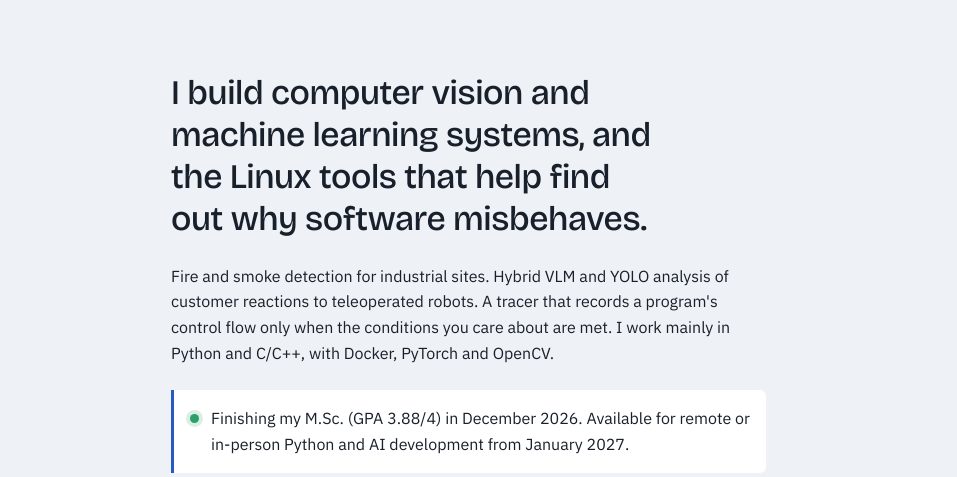
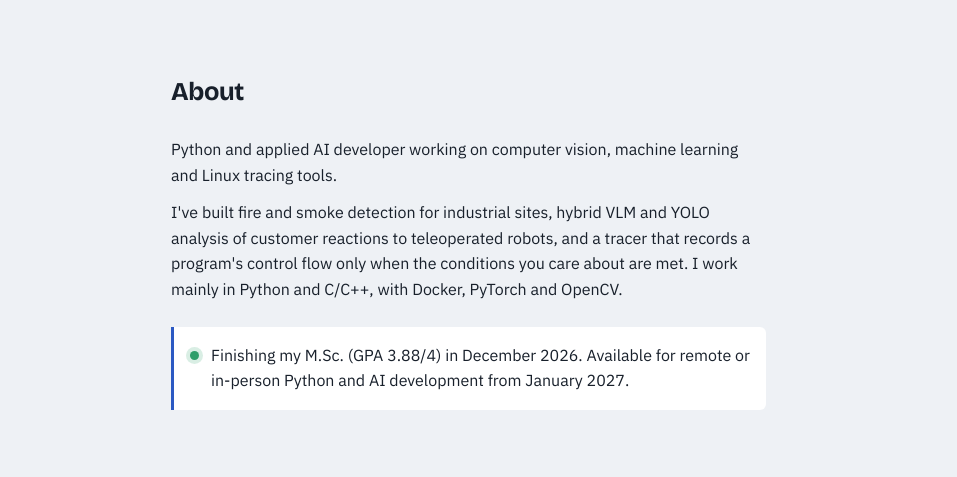
Before and after one commit to alient12/resume, a plain HTML site: page index.html in a window 1280 px wide. Shown: the top 477 px of the page, 323-1280 px from the left. Drawn offline with nearby package versions, Linux system fonts and the light colour scheme.

Commit message:
Replace large headline with a plain About section
Co-Authored-By: Claude Opus 5.5 <noreply@anthropic.com>
Claude-Session: https://claude.ai/code/session_01TcKUBhyRiquk4JAEbCBo57

```diff
--- a/assets/style.css
+++ b/assets/style.css
@@ -158,17 +158,7 @@ svg { fill: currentColor; }
 
 /* ─── Main ─── */
 .main section { margin-bottom: var(--s8); }
-.lede {
-  font-family: var(--display);
-  font-weight: 500;
-  font-size: clamp(1.55rem, 1.1rem + 1.4vw, 2.15rem);
-  line-height: 1.22;
-  letter-spacing: -.012em;
-  margin-bottom: var(--s5);
-  max-width: 26ch;
-  text-wrap: balance;
-}
-.summary p:not(.lede) { max-width: 62ch; }
+.summary p { max-width: 62ch; }
 .avail { display: flex; gap: var(--s3); align-items: baseline; margin-top: var(--s5); padding: var(--s4); background: var(--surface); border-left: 3px solid var(--trace); border-radius: 0 6px 6px 0; }
 .avail .dot { width: 9px; height: 9px; border-radius: 50%; background: #2E9E6A; flex: none; transform: translateY(-1px); box-shadow: 0 0 0 4px rgba(46,158,106,.18); }
 
@@ -265,9 +255,7 @@ svg { fill: currentColor; }
   .edu article { padding-left: 0; }
   .trace > .ev::before, .trace > .ev.fired::after { left: 0; }
   .when { text-align: left; padding-top: 0; }
-  .lede { max-width: none; }
-}
-@media (prefers-reduced-motion: reduce) {
+  @media (prefers-reduced-motion: reduce) {
   .ev.fired::after { animation: none; display: none; }
   .ev, .ev::before { transition: none; }
 }
--- a/index.html
+++ b/index.html
@@ -15,7 +15,7 @@
 <link rel="preconnect" href="https://fonts.googleapis.com">
 <link rel="preconnect" href="https://fonts.gstatic.com" crossorigin>
 <link href="https://fonts.googleapis.com/css2?family=Bricolage+Grotesque:opsz,wght@12..96,500;12..96,700;12..96,800&family=IBM+Plex+Sans:ital,wght@0,400;0,500;0,600;1,400&display=swap" rel="stylesheet">
-<link rel="stylesheet" href="assets/style.css?v=20261119174707">
+<link rel="stylesheet" href="assets/style.css?v=20261119174858">
 </head>
 <body>
 <a class="skip" href="#main">Skip to content</a>
@@ -132,9 +132,10 @@
 
   <!-- ───────── Main ───────── -->
   <main id="main" class="main">
-    <section class="summary" aria-label="Summary">
-      <p class="lede">I build computer vision and machine learning systems, and the Linux tools that help find out why software misbehaves.</p>
-      <p>Fire and smoke detection for industrial sites. Hybrid VLM and YOLO analysis of customer reactions to teleoperated robots. A tracer that records a program's control flow only when the conditions you care about are met. I work mainly in Python and C/C++, with Docker, PyTorch and OpenCV.</p>
+    <section class="summary" aria-labelledby="about-h">
+      <h2 id="about-h" class="sec-h">About</h2>
+      <p>Python and applied AI developer working on computer vision, machine learning and Linux tracing tools.</p>
+      <p>I've built fire and smoke detection for industrial sites, hybrid VLM and YOLO analysis of customer reactions to teleoperated robots, and a tracer that records a program's control flow only when the conditions you care about are met. I work mainly in Python and C/C++, with Docker, PyTorch and OpenCV.</p>
       <p class="avail"><span class="dot" aria-hidden="true"></span>Finishing my M.Sc. (GPA 3.88/4) in December 2026. Available for remote or in-person Python and AI development from January 2027.</p>
     </section>
 
@@ -276,8 +277,8 @@
   Share
 </a>
 
-<script src="assets/qrcode.js?v=20261119174707"></script>
-<script src="assets/common.js?v=20261119174707"></script>
-<script src="assets/app.js?v=20261119174707"></script>
+<script src="assets/qrcode.js?v=20261119174858"></script>
+<script src="assets/common.js?v=20261119174858"></script>
+<script src="assets/app.js?v=20261119174858"></script>
 </body>
 </html>
```
Also changed, not shown: remind.html (+3 -3 lines), save.html (+2 -2 lines), share.html (+3 -3 lines).
